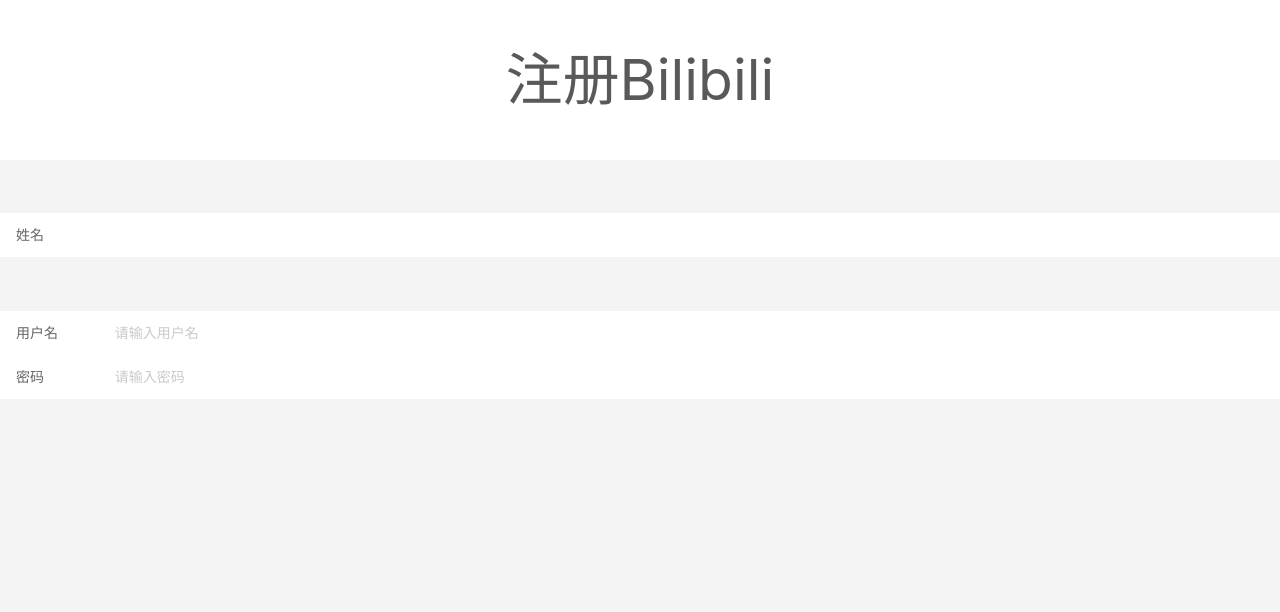
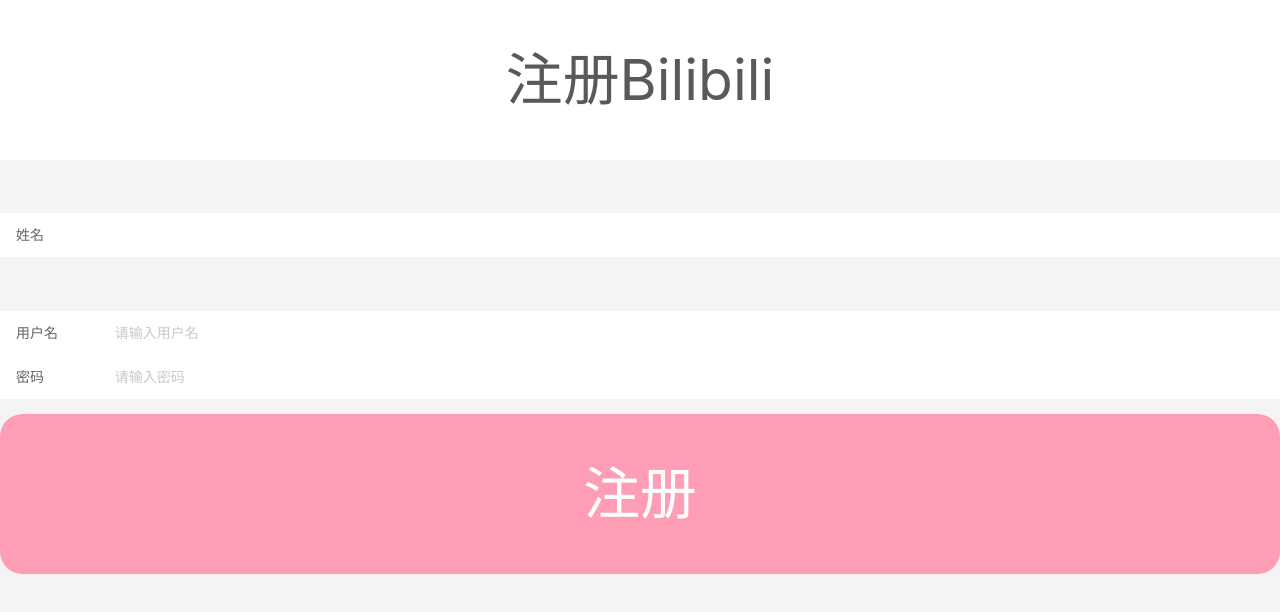
Before and after one commit to Ereshkigal0702/-bilibli, a Vue app: page /#/register in a window 1280 px wide. Shown: the top 612 px of the page. Built offline with nearby package versions, Linux system fonts and the light colour scheme.

Commit message:
登陆注册页面开发

```diff
--- a/package.json
+++ b/package.json
@@ -12,6 +12,7 @@
     "axios": "^0.21.0",
     "babel-plugin-import": "^1.13.1",
     "core-js": "^3.6.5",
+    "less": "^3.12.2",
     "qs": "^6.9.4",
     "vant": "^2.10.13",
     "vue": "^2.6.11",
--- /dev/null
+++ b/src/components/common/LoginBtn.vue
@@ -0,0 +1,31 @@
+<template>
+    <div class="btn">
+        <div class="loginBtn" @click="registerClick">{{btnText}}</div>
+    </div>
+</template>
+
+<script>
+export default {
+    props:['btnText'],
+    methods:{
+        registerClick(){
+            this.$emit('registerClick');
+        }
+    }
+}
+</script>
+<style lang="less" scoped>
+    .btn{
+        padding:15px 0;
+        .loginBtn{
+            height:12.5vw;
+            color:#fff;
+            font-size: 4.444vw;
+            background-color: #ff9db5;
+            display: flex;
+            justify-content: center;
+            align-items: center;
+            border-radius: 22.5px;
+        }
+    }
+</style>
--- a/src/components/common/LoginText.vue
+++ b/src/components/common/LoginText.vue
@@ -1,15 +1,32 @@
 <template>
   <div>
-    <van-field :label="label" :placeholder="placeholder" :type="type" :rule="rule"/>
+    <van-field
+      :label="label"
+      :placeholder="placeholder"
+      :type="type"
+      :rule="rule"
+      v-model="content"
+      @blur="checkValidation()"
+    />
   </div>
 </template>
 
 <script>
-  export default {
-    props:["label","placeholder","type","rule"]
-  }
+export default {
+  data() {
+    return {
+      reg: new RegExp(this.rule),
+      content: "",
+    };
+  },
+  props: ["label", "placeholder", "type", "rule"],
+  methods: {
+    checkValidation() {
+      this.$emit("valueInput", this.content);
+    },
+  },
+};
 </script>
 
 <style lang="less" scoped>
-
 </style>
--- a/src/main.js
+++ b/src/main.js
@@ -3,13 +3,24 @@
 import App from "./App.vue";
 import router from "./router";
 import store from "./store";
+import axios from 'axios';
+
 //按需引用Vant
 import { Field } from 'vant';
+import { Toast } from 'vant';
+
+//设置axios
+const request = axios.create({
+  baseURL: 'http://112.74.99.5:3000/web/api'
+})
+Vue.prototype.$http = request;
+Vue.prototype.$message = Toast;
 
 Vue.config.productionTip = false;
 //注意按需引入要写在new Vue前面
 Vue.use(less);
 Vue.use(Field);
+Vue.use(Toast);
 
 new Vue({
   router,
--- a/src/views/Register.vue
+++ b/src/views/Register.vue
@@ -1,30 +1,68 @@
 <template>
   <div>
-    <login-top middleTop='注册Bilibili'></login-top>
-    <login-text label="姓名" aria-placeholder="请输入姓名"
-      style="margin:4.167vw 0" rule="^.{6,16}$">
+    <login-top middleTop="注册Bilibili"></login-top>
+    <login-text
+      label="姓名"
+      aria-placeholder="请输入姓名"
+      @valueInput="(res) => (formData.name = res)"
+      style="margin: 4.167vw 0"
+      :rule="rule"
+    >
     </login-text>
-    <login-text label="用户名" placeholder="请输入用户名" rule="^.{6,16}$">
+    <login-text
+      label="用户名"
+      placeholder="请输入用户名"
+      :rule="rule"
+      @valueInput="(res) => (formData.username = res)"
+    >
     </login-text>
-    <login-text label="密码" placeholder="请输入密码" type="password" rule="^.{6,16}$">
+    <login-text
+      label="密码"
+      placeholder="请输入密码"
+      type="password"
+      :rule="rule"
+      @valueInput="(res) => (formData.password = res)"
+    >
     </login-text>
+    <login-btn btnText="注册" @registerClick="registerClick"></login-btn>
   </div>
 </template>
 
 <script>
-import LoginTop from '@/components/common/LoginTop.vue';
-import LoginText from '@/components/common/LoginText.vue';
+import LoginTop from "@/components/common/LoginTop.vue";
+import LoginText from "@/components/common/LoginText.vue";
+import LoginBtn from "@/components/common/LoginBtn.vue";
 export default {
-  data(){
-    return{
+  data() {
+    return {
+      rule: "^.{6,16}$",
+      formData:{
+        name: "",
+        username: "",
+        password: "",
+      }
+    };
+  },
+  methods: {
+    async registerClick() {
+      let reg = new RegExp(this.rule);
+      if (
+        reg.test(this.formData.name) &&
+        reg.test(this.formData.username) &&
+        reg.test(this.formData.password)
+      ) {
+        const res = await this.$http.post("/register", this.formData);
+        res.data.code === 200 ? this.$message.success(res.data.msg) : this.$message.fail(res.data.msg);
+      }
     }
   },
-  components:{
-    LoginTop,LoginText
-  }
+  components: {
+    LoginTop,
+    LoginText,
+    LoginBtn,
+  },
 }
 </script>
 
 <style lang="less">
-
 </style>
```
Also changed, not shown: 1 other file (tests, documents, lock files or other folders).
